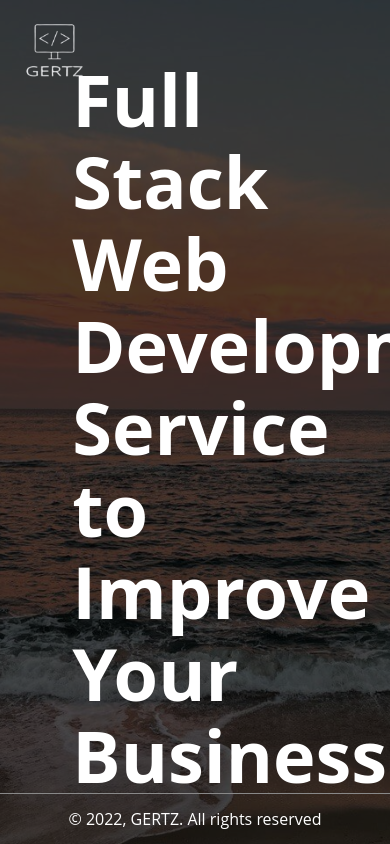
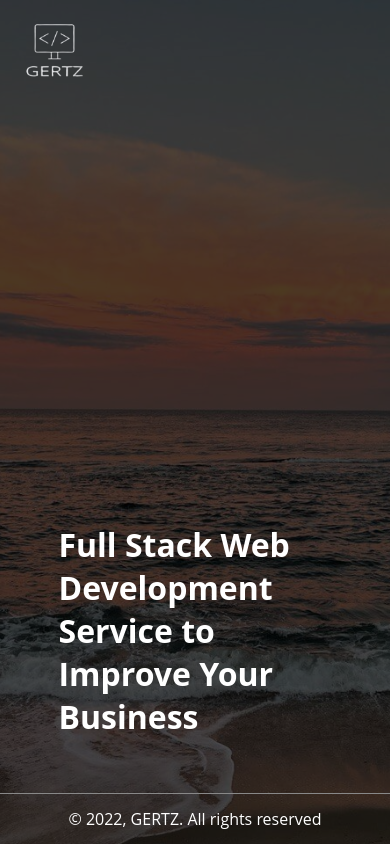
Before and after one commit to lazy-landing/gertz, a React (Create React App) app: page / in a window 390 px wide. Built offline with nearby package versions, Linux system fonts and the light colour scheme.

Commit message:
fixed mobile styles

```diff
--- a/src/components/content/styles.module.scss
+++ b/src/components/content/styles.module.scss
@@ -10,6 +10,17 @@
   bottom: 0;
 }
 
+@media only screen and (max-width: 730px) {
+  .title {
+    min-height: 300px;
+    margin-left: auto;
+    margin-right: auto;
+    max-width: 70%;
+  }
+}
+
+
+@media only screen and (min-width: 730px) {
   .title {
     font-size: 72px;
     line-height: 82px;
@@ -18,3 +29,4 @@
     margin-right: auto;
     max-width: 70%;
   }
+}
```
Lines whose indentation alone changed are shown as unchanged.
